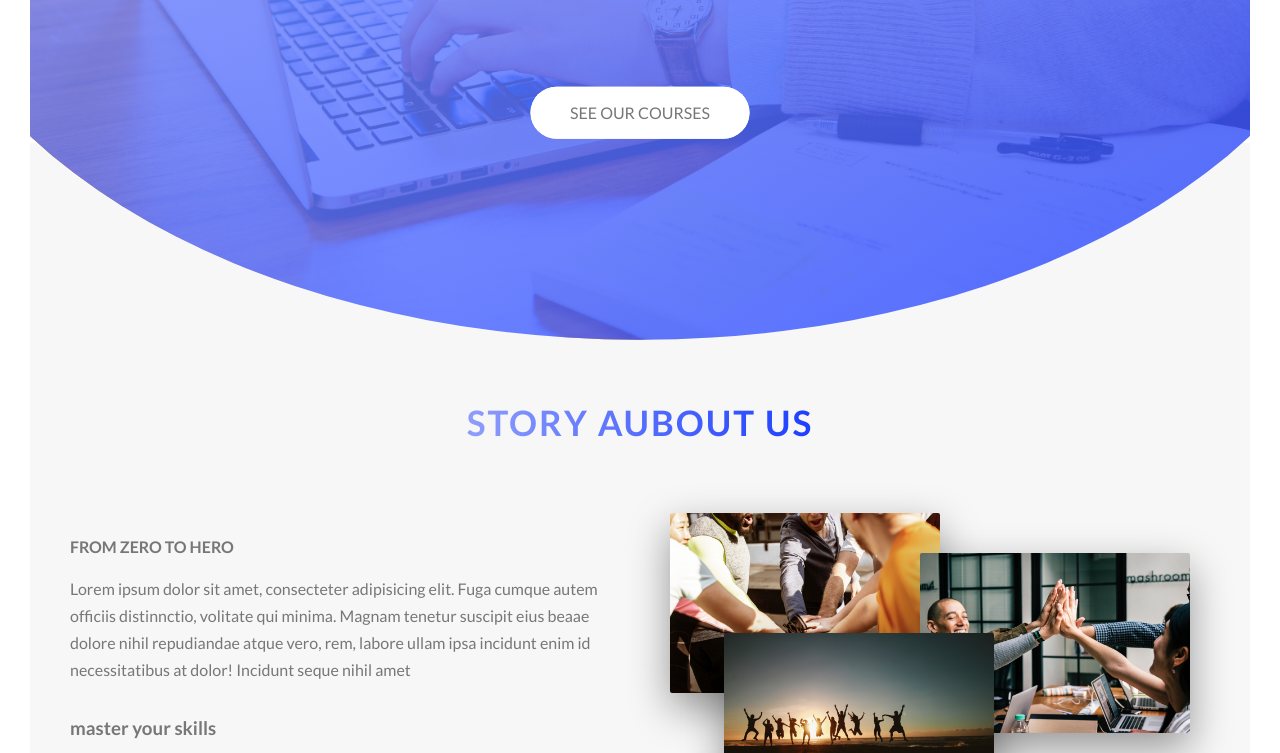
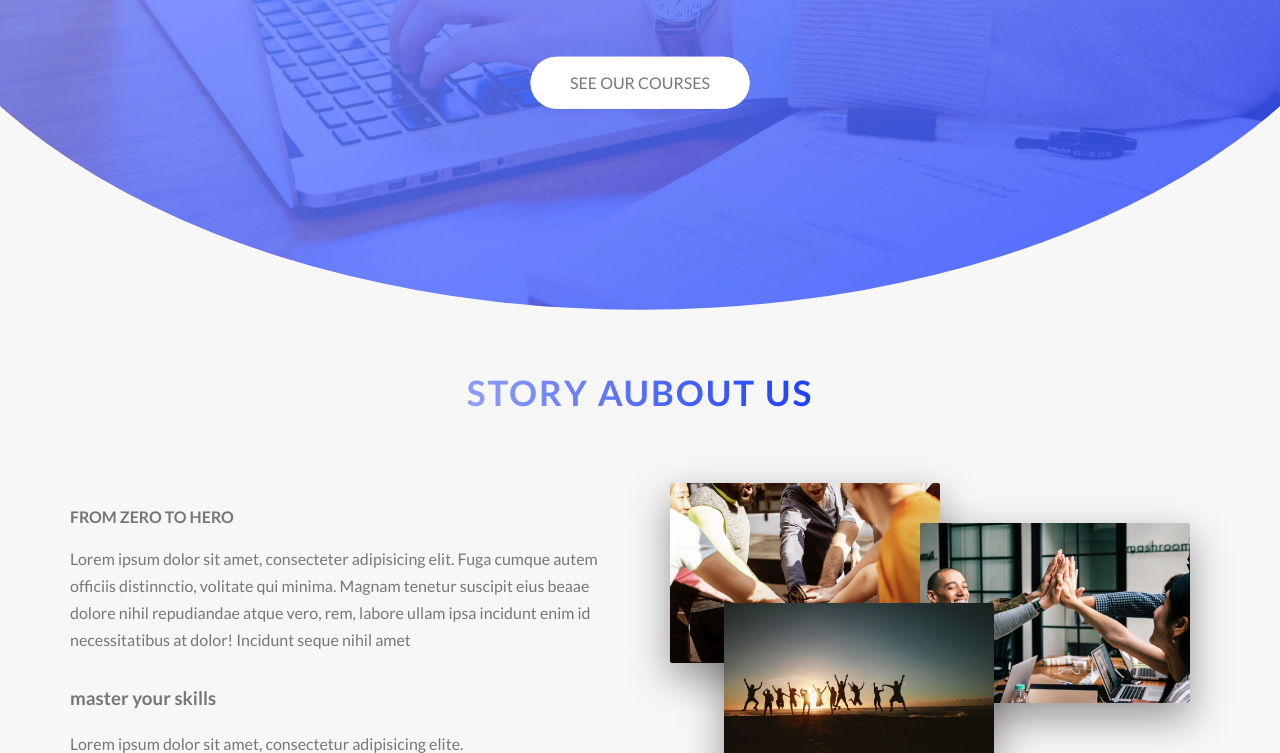
Before and after one commit to Cong-Sinh/Object-Sinh, a website: page index.html in a window 1280 px wide. Shown: the part 397-1150 px from the top of the page. Drawn offline with nearby package versions, Linux system fonts and the light colour scheme; files that its build step writes are made by us from their sources.

Commit message:
Update _base.scss

```diff
--- a/sass/Base/_base.scss
+++ b/sass/Base/_base.scss
@@ -23,7 +23,7 @@ html {
 }
 
 body{
-    padding: 3rem;
+    padding: 0rem;
     box-sizing: border-box;
 
     @include respond(tab-port){
```
